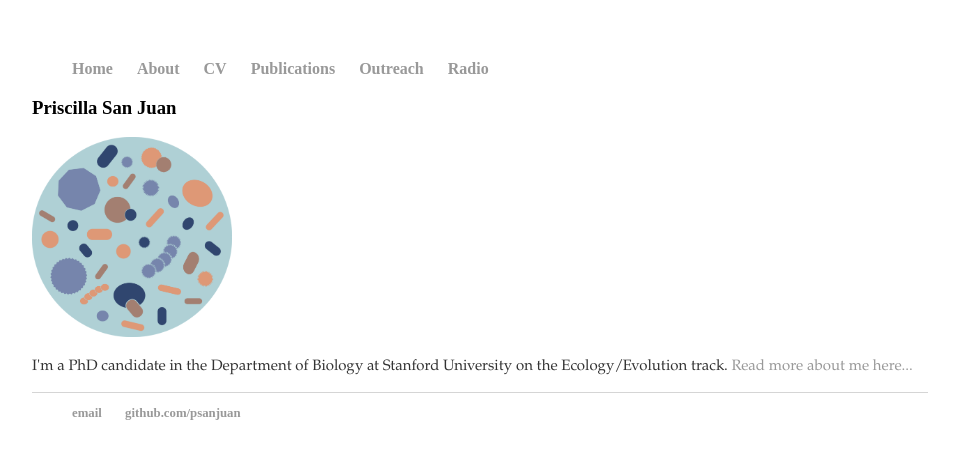
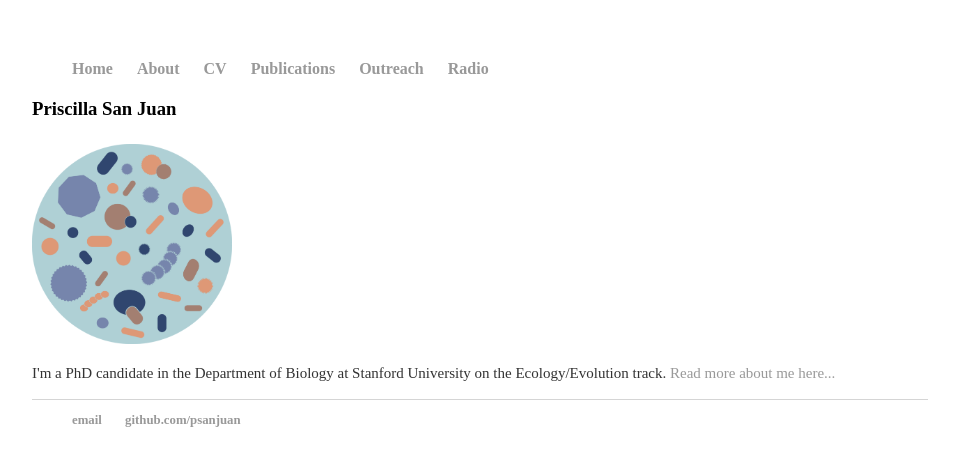
Before and after one commit to psanjuan/psanjuan.github.io, a Jekyll site: the page built from index.html, in a window 1280 px wide. Shown: the top 466 px of the page, without its empty margins (160-1119 px from the left). Built offline with Jekyll 4.4.1, drawn with Linux system fonts in a browser that asks for light colours.

Commit message:
Update index.html

```diff
--- a/index.html
+++ b/index.html
@@ -3,11 +3,11 @@ layout: default
 title: Priscilla San Juan, PhD candidate
 ---
 
-<h3>Priscilla San Juan</h3>
+<p style = "font-family:avenir;font-size:20px;"><h3>Priscilla San Juan</h3></p>
 
 <img src="images/microbes.png" alt="headshot" width="200" height="200">
 
 <div class="blurb">
-	<p style = "font-family:garamond;font-size:15px;">
+	<p style = "font-family:avenir;font-size:15px;">
 	I'm a PhD candidate in the Department of Biology at Stanford University on the Ecology/Evolution track. <a href="/about">Read more about me here...</a></p>
 </div><!-- /.blurb -->
```
